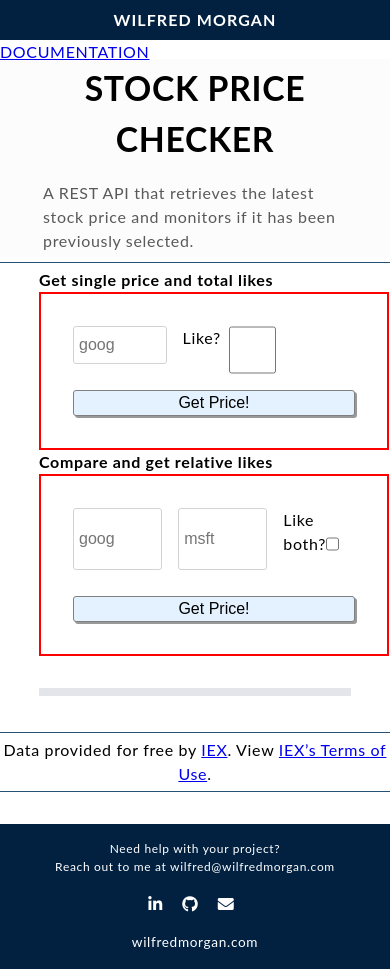
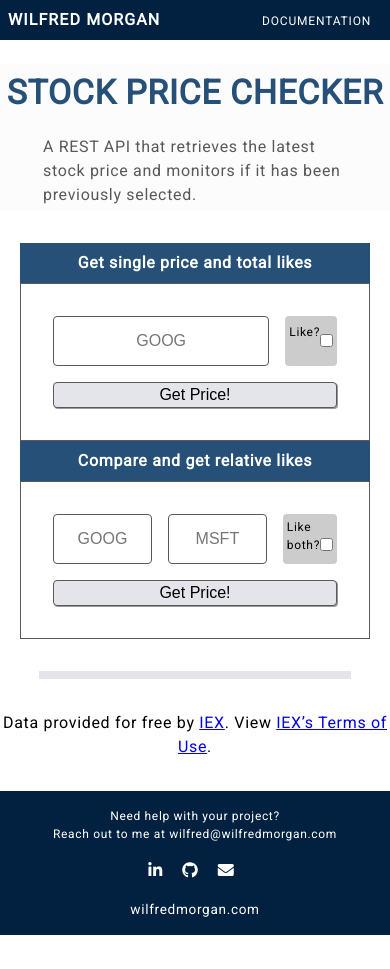
Before and after one commit to wmemorgan/stock-price-checker, a website: page views/index.html in a window 390 px wide. After the commit the page ends 935 px from the top, so only its background shows below. Drawn offline with nearby package versions, Linux system fonts and the light colour scheme; files that its build step writes are made by us from their sources.

Commit message:
Add styling to form elements
Add format and layout to documentation elements

Adjust formatting for page header

Add mobile responsive design commands for:

-logo
-intro
-headline
-docs
-testui
-footer

```diff
--- a/public/style.css
+++ b/public/style.css
@@ -39,7 +39,7 @@
 }
 
 body {
-  font-family: Lato, Helvetica, Sans-Serif;
+  font-family: Roboto, Helvetica, Sans-Serif;
   letter-spacing: 0.042rem;
   background-color: var(--primary-bg-color);
   overflow-x: hidden;
@@ -48,26 +48,29 @@ body {
   height: 100%;
 }
 
-/* h1 {
-  font-weight: bold;
-
+/* .page-container {
+  position: relative;
+  min-height: 120vh;
 } */
 
 /*-----page header-----*/
 .page-header {
   width: 100%;
+  display: grid;
+  grid-template-columns: 1fr 1fr;
+  /* justify-content: ; */
   z-index: 5;
   overflow: hidden;
   position: fixed;
   top: 0;
   text-transform: uppercase;
+  background: var(--dark-primary-color);
 }
 
 /*----logo----*/
 .brand {
   display: block;
   font-weight: bold;
-  background: var(--dark-primary-color);
   text-transform: uppercase;
   padding: 0.5rem;
 }
@@ -81,19 +84,36 @@ body {
   text-align: left;
 }
 
-/* #main {
-	margin: 0 auto;
-	width: 90%;
-	border: 3px solid green;
-} */
+.navbar-nav {
+  /* justify-self: end; */
+  text-align: right;
+  /* display: flex; */
+  padding: 1rem;
+}
+
+.navbar-nav a {
+  font-size: 0.75rem;
+  letter-spacing: 0.15em;
+  color: var(--text-primary-color);
+  letter-spacing: 0.068em;
+  text-decoration: none;
+  padding: 0.25rem 0.68rem;
+  border-radius: 0.3125rem;
+}
+
+
+.content {
+  padding-bottom: 1rem;
+}
 
 #intro {
-	padding-top: 10.25%;
+	padding-top: 3rem;
 }
 
 #headline {
-	text-align: center;
-	font-size: 5vh;
+  text-align: center;
+  color: var(--default-primary-color);
+	font-size: 4rem;
 	padding-bottom: 1rem;
   text-transform: uppercase;
 }
@@ -105,9 +125,7 @@ body {
 
 /*-----section----*/
 section {
-	margin: 0 auto;
-	border-bottom: 1px solid var(--default-primary-color);
-	padding: 1.25% 0;
+  margin: 2rem auto;
 }
 
 section .container {
@@ -148,41 +166,66 @@ section .container {
 
 /*-------Test UI------*/
 #testui {
-  width: 80%;
+  /* width: 90%; */
   margin: 0 auto;
-  justify-content: space-evenly;
+  justify-content: center;
   display: grid;
-  grid-template-columns: repeat(auto-fit, 350px);
+  grid-template-columns: repeat(auto-fit, 500px);
   grid-column-gap: 1rem;
 }
 
-/*****Form****/
+/*-----Form-----*/
+.form-header {
+  color: var(--text-primary-color);
+  background: var(--default-primary-color);
+  text-align: center;
+  padding: 0.5rem;
+}
+
 .form {
   display: grid;
   grid-template-columns: 2fr 2fr 1fr;
-  grid-column-gap: 0;
+  grid-template-rows: 50px;
+  grid-column-gap: 1rem;
   grid-gap: 1rem;
   padding: 2rem ;
-  border: 2px solid red;
+  border: 1px solid var(--primary-text-color);
+}
+
+.input-field-txt {
+  display: block;
+  width: 100%;
+  height: 100%;
+  padding: 0.25rem;
+  border: 1px solid var(--primary-text-color);
+  border-radius: 0.25rem;
+  text-align: center;
+  text-transform: uppercase;
+}
+
+#single-ticker {
+  grid-column: span 2;
 }
 
 .like-box {
+  height: 100%;
   display: grid;
-  grid-template-columns: 1fr 1fr;
+  grid-template-columns: 2fr 1fr;
+  align-items: center;
+  justify-content: center;
+  background: var(--overlay-text-color);
+  font-size: 0.75rem;
+  padding: 0.25rem;
+  border-radius: 0.25rem;
 }
 
 .search-btn {
-  grid-column: span 4;
-  font-size: 16px;
-  border-radius: 3px;
-  background-color: #E4F1FE;
-  border: 1px solid grey;
-  box-shadow: 2px 2px #999;
+  grid-column: span 3;
+  background: var(--light-primary-color);
+  border: 1px solid var(--primary-text-color);
+  box-shadow: 1px 1px #999;
   cursor: pointer;
-}
-
-#multi-stock-form .search-btn {
-    grid-column: 0 / 4;
+  border-radius: 0.25rem;
 }
 
 .search-btn:hover {
@@ -200,16 +243,6 @@ section .container {
   max-width: 25rem;
 	border-radius: 5px;
 } */
-
-.input-field-txt {
-  display: block;
-  margin-bottom: 10px;
-  padding: 5px;
-  width: 100%;
-  border: 1px solid lightgrey;
-  border-radius: 3px;
-  font-size: 16px;
-}
 
 
 
@@ -232,6 +265,22 @@ section .container {
   text-align: center;
 }
 
+/*----Documentation----*/
+.docs-wrapper {
+  margin: 0 auto;
+  text-align: center;
+  width: 90%;
+  height: 100%;
+}
+.docs {
+  display: inline-block;
+  margin: 5rem auto;
+  width: 90vw;
+  height: 100vh;
+  box-sizing: border-box;
+}
+
+
 /*-------footer------*/
 footer {
   color: var(--text-primary-color);
@@ -240,6 +289,7 @@ footer {
   grid-template-columns: 1fr;
   justify-items: center;
   grid-gap: 1rem;
+  bottom: 0;
   width: 100%;
   margin-top: 2rem;
   margin-bottom: 0;
@@ -307,7 +357,7 @@ footer #copyright-info {
 /*------Responsive design------*/
 @media only screen and (max-width: 768px) {
 	#intro {
-		padding-top: 15.25%;
+		padding-top: 2rem;
 	}
 
 	#headline {
@@ -316,6 +366,13 @@ footer #copyright-info {
 
   section .container {
     padding: 0.25rem;
+  }
+  .docs-wrapper {
+    width: 100%;
+  }
+  .docs {
+    width: 100vw;
+    font-size: 0.65rem;
   }
 }
 
@@ -326,14 +383,11 @@ footer #copyright-info {
     font-size: 1rem;
   }
 
-  /* #intro {
-    padding-top: 25.25%;
-  } */
+  /*----navigation----*/
+  .navbar-nav {
+    padding: 0.5rem;
+  }
 
-    /*----navigation----*/
-  .brand {
-    text-align: center;
-  }
 
   #headline {
     font-size: 4vh;
@@ -346,7 +400,12 @@ footer #copyright-info {
 
 	.section-text code {
 		font-size: 0.9rem;
-	}
+  }
+
+  /*-------Test UI------*/
+  #testui {
+    grid-template-columns: repeat(auto-fit, 350px);
+  }
 
   /*---footer----*/
   footer {
```
